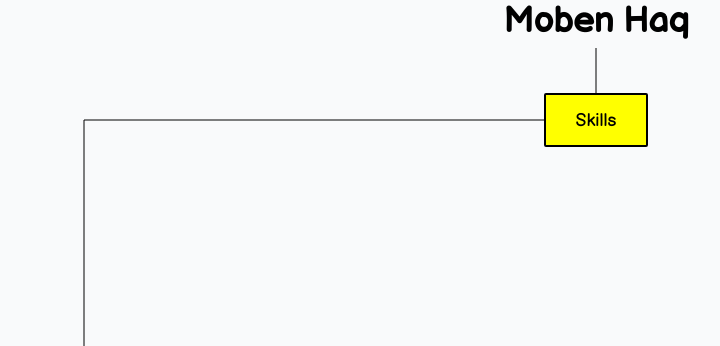
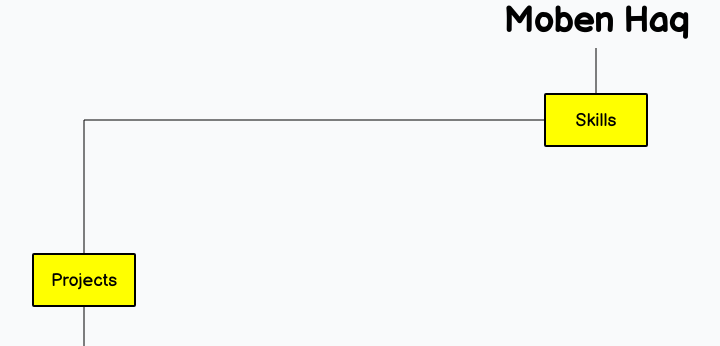
Before and after one commit to mobenh/portfolio_rev2, a React (Create React App) app: page / in a window 1280 px wide. Shown: the top 346 px of the page, without its empty margins (44-764 px from the left). Built offline with nearby package versions, Linux system fonts and the light colour scheme.

Commit message:
add milestone2

```diff
--- a/src/App.css
+++ b/src/App.css
@@ -29,7 +29,7 @@ body,
   overflow: hidden;
 }
 
-.milestone {
+.milestone1 {
   width: 100px;
   height: 50px;
   background-color: rgb(255, 255, 0);
@@ -44,6 +44,24 @@ body,
   z-index: 1;
   top: 15%;
   left: 50%;
+  transform: translate(-50%, -50%);
+}
+
+.milestone2 {
+  width: 100px;
+  height: 50px;
+  background-color: rgb(255, 255, 0);
+  border: 2.7px solid rgb(0, 0, 0);
+  border-radius: 2px;
+  margin: 0;
+  display: flex;
+  align-items: center;
+  justify-content: center;
+  font-size: 18px;
+  position: absolute;
+  z-index: 1;
+  top: 35%;
+  left: 10%;
   transform: translate(-50%, -50%);
 }
 
--- a/src/App.js
+++ b/src/App.js
@@ -1,18 +1,7 @@
 import React from 'react';
 import './App.css';
 
-function Milestone({ title }) {
-  return (
-    <div className="milestone">
-      <p>{title}</p>
-    </div>
-  );
-}
-
 function App() {
-  const milestones = [
-    { title: 'Skills' },
-  ];
 
   return (
     <div className="App">
@@ -36,7 +25,13 @@ function App() {
         <line x1="20%" y1="0" x2="20%" y2="50%" stroke="black" />
       </svg>
 
-        <Milestone title={milestones[0].title} />
+      <div className="milestone1">
+        Skills
+      </div>
+
+      <div className="milestone2">
+        Projects
+      </div>
     </div>
   );
 }
```
Lines whose indentation alone changed are shown as unchanged.
